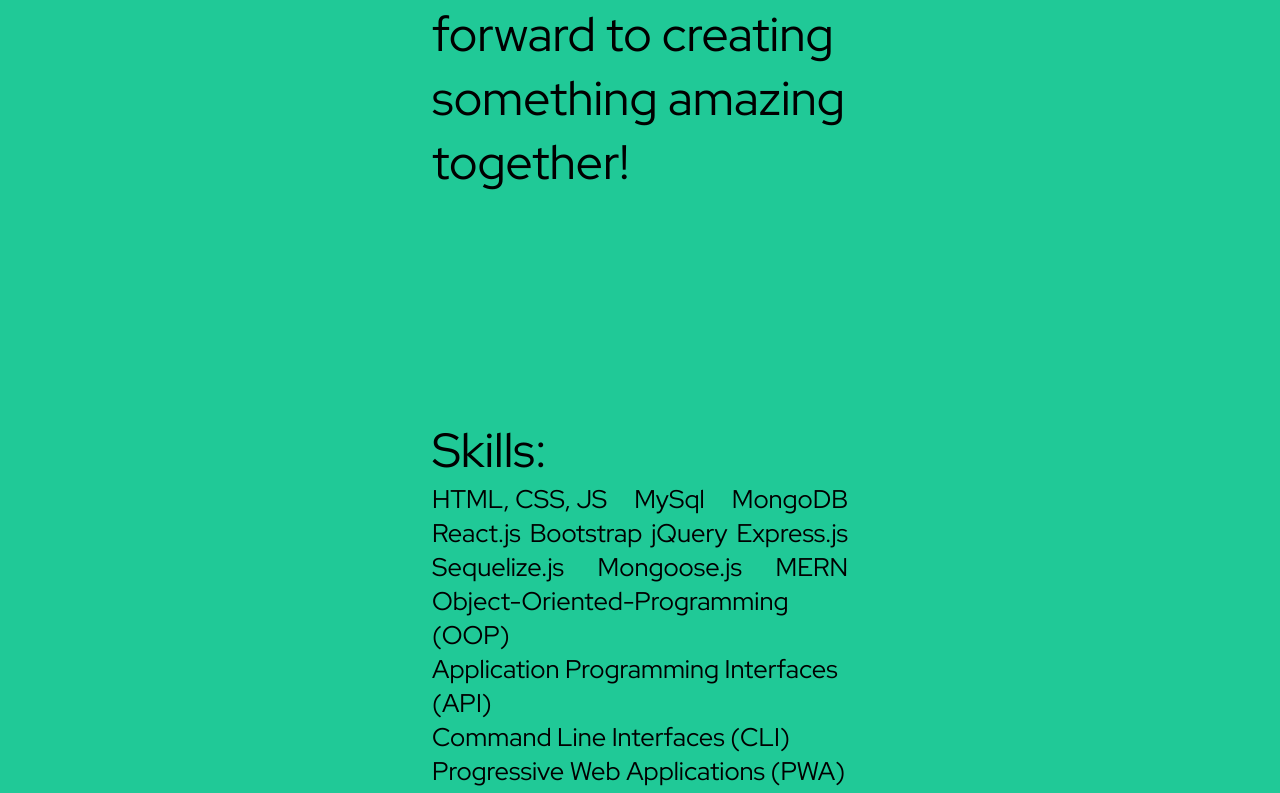
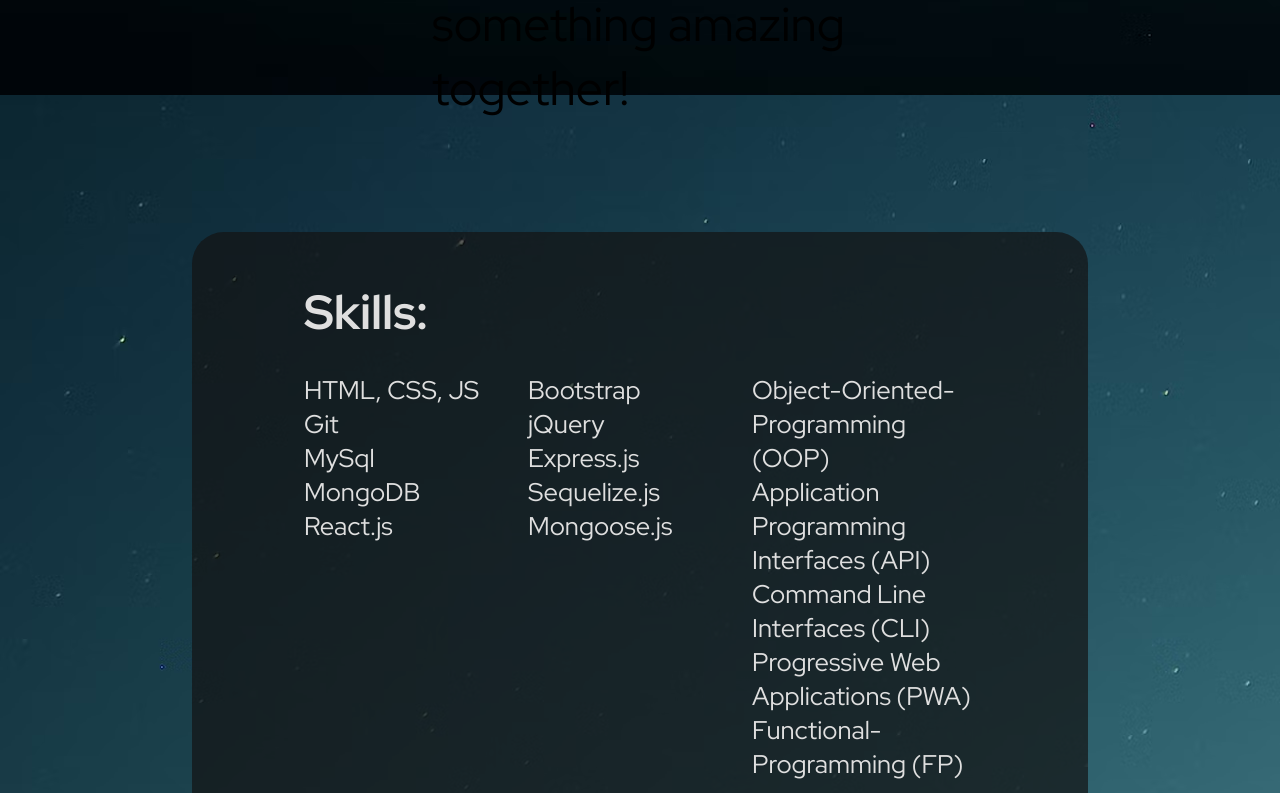
Before and after one commit to auom-eisiad/16-REACT-Portfolio, a React (Vite) app: page / in a window 1280 px wide. Shown: the part 2003-2796 px from the top of the page. Built offline with nearby package versions, Linux system fonts and the light colour scheme.

Commit message:
completed about page

```diff
--- a/src/App.css
+++ b/src/App.css
@@ -46,7 +46,8 @@
 body {
   font-family: var(--ft-secd);
   font-size: 1.5rem;
-  background: var(--teal);
+  /* background: var(--light); */
+  background-image: url(/public/images/photo-1485470733090-0aae1788d5af.avif);
   min-height: 100vh;
 }
 
@@ -59,11 +60,12 @@
 .nav {
   display: flex;
   flex-direction: row;
-  background-color: #198754;
+  background-color: var(--dark);
 }
 
 .nav-item {
   list-style: none;
+  font-weight: 500;
   color: var(--white);
   padding: 1rem 5rem;
 }
@@ -78,30 +80,45 @@
   font-size: 3rem;
   padding: 7rem;
   margin: 0 20rem;
+  margin-top: 5rem;
 }
 
 .about-title {
   font-size: 7rem;
-  font-family: var(--ft-main);
+  font-family: var(--ft-secd);
   margin-bottom: 1rem;
+  font-weight: 700;
 }
 
 .skills {
   font-size: 1.6rem;
-  padding: 7rem;
-  margin: 0 20rem;
+  padding: 3rem 7rem;
+  min-width: 70%;
+  max-width: 300px;
+  margin-top: 0;
+  margin-left: auto;
+  margin-right: auto;
+  background-color: rgba(19, 19, 19, 0.7);
+  border-radius: 2rem;
+  margin-bottom: 10rem;
+  color: rgb(223, 223, 223);
 }
 
 .skill-title {
   font-size: 3rem;
+  font-weight: 700;
+  margin-bottom: 1.8rem;
 }
 
-.skill-set {
-  list-style: none;
+.skill-sets {
   display: flex;
-  flex-wrap: wrap;
-  flex-direction: row;
   justify-content: space-between;
+}
+
+.skill-set1,
+.skill-set2,
+.skill-set3 {
+  flex: 1;
 }
 
 /* PROJECT STYLING */
@@ -171,7 +188,8 @@
 
 /* FOOTER STYLING */
 .footer-page {
+  background-color: var(--dark);
+  color: var(--light);
   font-size: 1.5rem;
   padding: 7rem;
-  margin: 0 20rem;
 }
--- a/src/pages/About.jsx
+++ b/src/pages/About.jsx
@@ -12,74 +12,42 @@
   <CardGroup>
     <Card className="about">
       <Card.Body>
-          <Card.Title className="about-title">
-            Hi there!
-          </Card.Title>
+        <Card.Title className="about-title">Hi there! &#10022;</Card.Title>
         <Card.Text>
           I'm Daisie, a passionate full-stack developer dedicated to crafting
-            user-friendly and accessible applications. I thrive in challenging
-            environments, navigating demanding client expectations, and excel
-            under pressure, meeting tight deadlines. Whether working
-            independently or collaboratively in a team, I bring enthusiasm and
-            expertise to every project. I look forward to creating something
-            amazing together!
+          user-friendly and accessible applications. Each day I learn something
+          new and I strive for improvement. Whether working independently
+          or collaboratively in a team, I bring enthusiasm and expertise to
+          every project. I look forward to creating something amazing together!
         </Card.Text>
       </Card.Body>
     </Card>
     <Card className="skills">
       <Card.Body>
         <Card.Title className="skill-title">Skills:</Card.Title>
-          <Card.Text>
-            <ul className="skill-set">
-              <li>
-                HTML, CSS, JS
-              </li>
-              <li>
-                MySql
-              </li>
-              <li>
-                MongoDB
-              </li>
-              <li>
-                React.js
-              </li>
-              <li>
-                Bootstrap
-              </li>
-              <li>
-                jQuery
-              </li>
-              <li>
-                Express.js
-              </li>
-              <li>
-                Sequelize.js
-              </li>
-              <li>
-                Mongoose.js
-              </li>
-              <li>
-                MERN
-              </li>
-              <li>
-              Object-Oriented-Programming (OOP)
-              </li>
-              <li>
-              Application Programming Interfaces (API)
-              </li>
-              <li>
-              Command Line Interfaces (CLI)
-              </li>
-              <li>
-              Progressive Web Applications (PWA)
-              </li>
-              <li>
-              Functional-Programming (FP)
-              </li>
-              <li>
-                Git
-              </li>
-            </ul></Card.Text>
+        <Card.Text className="skill-sets">
+          <div className="skill-set1">
+            <div className="skill">HTML, CSS, JS</div>
+            <div className="skill">Git</div>
+            <div className="skill">MySql</div>
+            <div className="skill">MongoDB</div>
+            <div className="skill">React.js</div>
+          </div>
+          <div className="skill-set2">
+            <div className="skill">Bootstrap</div>
+            <div className="skill">jQuery</div>
+            <div className="skill">Express.js</div>
+            <div className="skill">Sequelize.js</div>
+            <div className="skill">Mongoose.js</div>
+          </div>
+          <div className="skill-set3">
+            <div className="skill">Object-Oriented-Programming (OOP)</div>
+            <div className="skill">Application Programming Interfaces (API)</div>
+            <div className="skill">Command Line Interfaces (CLI)</div>
+            <div className="skill">Progressive Web Applications (PWA)</div>
+            <div className="skill">Functional-Programming (FP)</div>
+          </div>
+        </Card.Text>
       </Card.Body>
     </Card>
   </CardGroup>
```
Also changed, not shown: public/images/photo-1485470733090-0aae1788d5af.avif (added). Lines whose indentation alone changed are shown as unchanged.
